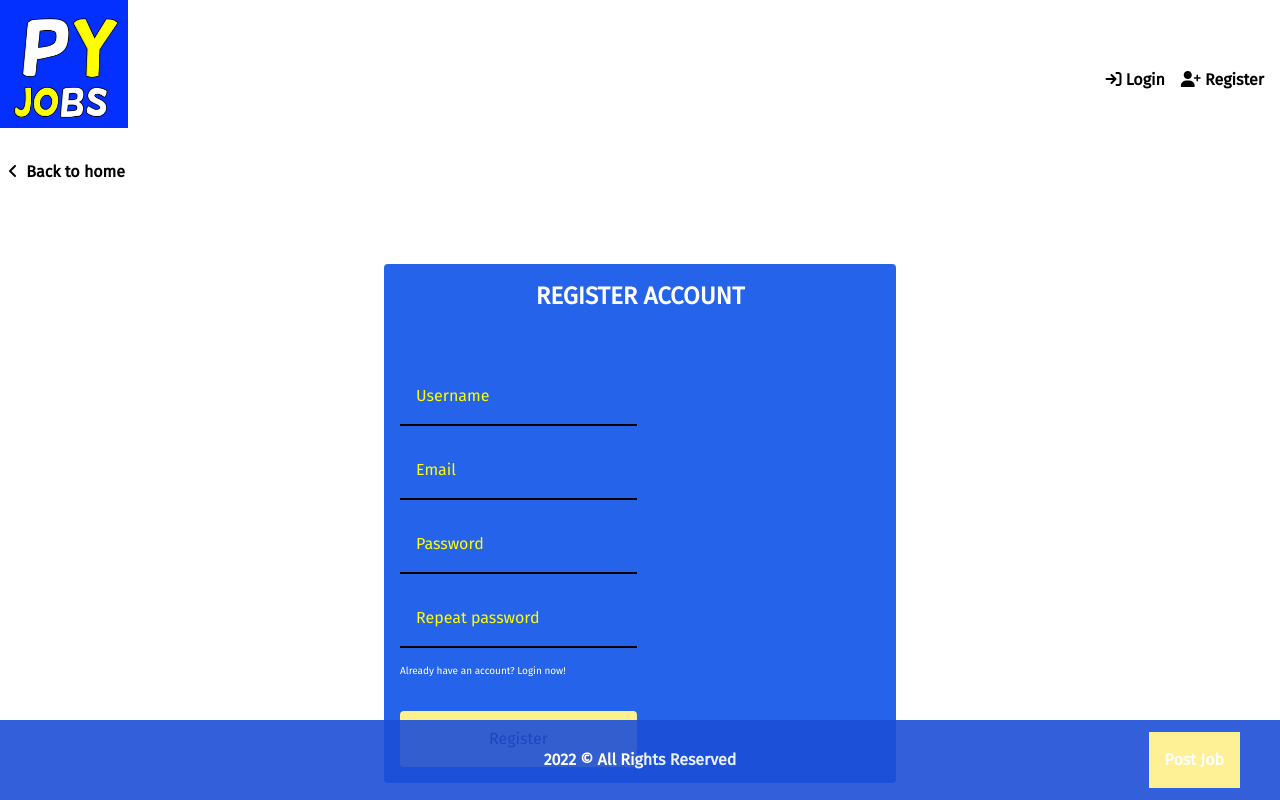
After one commit to Djolen/PyJobs, a Flask app: page /user/register in a window 1280 px wide. The commit adds this page. Run offline with Flask 2, Linux system fonts and the light colour scheme; some libraries are stand-ins or nearby versions.

Commit message:
user authorization

```diff
--- a/app.py
+++ b/app.py
@@ -5,7 +5,9 @@ from flask import Flask, render_template, request, redirect, url_for, flash
 from flask_migrate import Migrate
 from flask_sqlalchemy import SQLAlchemy
 from werkzeug.utils import secure_filename
-from forms import CreateJobForm, EditJobForm
+from flask_bcrypt import Bcrypt
+from forms import CreateJobForm, EditJobForm, RegisterUserForm, LoginUserFormn
+from flask_login import UserMixin, login_user, LoginManager, login_required, current_user, logout_user
 
 app = Flask(__name__)
 
@@ -22,6 +24,22 @@ db = SQLAlchemy(app)
 migrate = Migrate(app,db)
 ##################################
 
+
+bcrypt = Bcrypt(app)
+
+########################login manager
+
+login_manager = LoginManager()
+login_manager.init_app(app)
+login_manager.login_view = 'login'
+
+@login_manager.user_loader
+def load_user(user_id):
+    return User.query.get(int(user_id))
+
+
+########################################
+
 ######################################## MODELS
 class Job(db.Model):
     id = db.Column(db.Integer, primary_key = True)
@@ -36,11 +54,11 @@ class Job(db.Model):
     creater_at = db.Column(db.DateTime, default=datetime.now)
 
 
-class User(db.Model):
+class User(UserMixin, db.Model):
     id = db.Column(db.Integer,  primary_key = True)
     name  = db.Column(db.String(50), nullable=False)
     email = db.Column(db.String(50), nullable=False, unique = True)
-    password = db.Column(db.String(50), nullable=False)
+    password = db.Column(db.String(100), nullable=False)
     creater_at = db.Column(db.DateTime, default=datetime.now)
 ##########################################################
 
@@ -160,8 +178,67 @@ def show(id):
 ###########USER ROUYES
 @app.route("/user/register")
 def createUser():
-    return render_template("user/register")
+    form = RegisterUserForm()
+    return render_template("user/register.html", form = form)
 
+@app.route('/user/register', methods =['POST'])
+def register():
+    form = RegisterUserForm()
+    if form.validate_on_submit() and request.method == 'POST':
+        username = form.username.data
+        email = form.email.data
+        password = form.password.data
+
+        user = User.query.filter_by(email=email).first()
+        if user:
+            flash("Email already exists")
+            return redirect(url_for('register'))
+
+        new_user = User(name = username, email = email, password = bcrypt.generate_password_hash(password))
+        db.session.add(new_user)
+        db.session.commit()
+
+
+        return redirect(url_for('index'))
+    else:
+        flash("Password didn't match")
+        return redirect(url_for('register'))
+
+@app.route('/user/login')
+def login():
+    form = LoginUserFormn()
+    return render_template('user/login.html', form = form)
+
+@app.route('/user/login', methods =['POST'])
+def loginPOST():
+    form = LoginUserFormn()
+    if form.validate_on_submit and request.method == 'POST':
+        email = form.email.data
+        password = form.password.data
+        user = User.query.filter_by(email = email).first()
+        if not user:
+            flash("User does not exist.")
+            return redirect(url_for('login'))
+        if bcrypt.check_password_hash(user.password, password) is False:
+            flash("Wrong password, please try again!")
+            return redirect(url_for('login'))
+        login_user(user)
+        return redirect(url_for('profile'))
+    flash("Wrong email or password, please try again!")
+    return redirect(url_for('login'))
+
+@app.route('/user/logout')
+def logout():
+    logout_user()
+    flash('Logged out')
+    return redirect(url_for('index'))
+
+
+@app.route('/user/profile')
+@login_required
+def profile():
+    name = current_user.name
+    return render_template('user/profile.html', name= name)
 
 
 @app.errorhandler(404)
--- a/forms.py
+++ b/forms.py
@@ -1,5 +1,5 @@
 from flask_wtf import FlaskForm
-from wtforms import FileField, validators, StringField, EmailField
+from wtforms import FileField, validators, StringField, EmailField, PasswordField
 
 class CreateJobForm(FlaskForm):
     company= StringField("company", [validators.InputRequired()], render_kw={"placeholder": "Company"})
@@ -21,3 +21,13 @@ class EditJobForm(FlaskForm):
     website = StringField("website")
     tags = StringField("tags")
     file = FileField('file')
+
+class RegisterUserForm(FlaskForm):
+    username = StringField('username', [validators.InputRequired()], render_kw={"placeholder": "Username"})
+    email = EmailField("email", [validators.InputRequired()], render_kw={"placeholder": "Email"})
+    password = PasswordField("password", [validators.InputRequired(), validators.EqualTo('confirm', message='Passwords must match')], render_kw={"placeholder": "Password"})
+    confirm = PasswordField("confirm", [validators.InputRequired()], render_kw={"placeholder": "Repeat password"})
+
+class LoginUserFormn(FlaskForm):
+    email = EmailField("email", [validators.InputRequired()], render_kw={"placeholder": "Email"})
+    password = PasswordField("password", [validators.InputRequired()], render_kw={"placeholder": "Password"})
--- a/templates/layout.html
+++ b/templates/layout.html
@@ -31,9 +31,9 @@
             <img src="/static/images/logo.png" alt="" srcset="" class="h-full">
         </a>
         <div class="hidden items-center justify-between min-h-full bg-white p-4  md:flex">
-            <a class="mr-4" href=""> <i class="fa-solid fa-arrow-right-to-bracket"></i> <h1 class="text-md font-bold inline">Login</h1></a>
+            <a class="mr-4" href="/user/login"> <i class="fa-solid fa-arrow-right-to-bracket"></i> <h1 class="text-md font-bold inline">Login</h1></a>
 
-            <a href=""> <i class="fa-solid fa-user-plus"></i> <h1 class="text-md font-bold inline">Register</h1></a>
+            <a href="/user/register"> <i class="fa-solid fa-user-plus"></i> <h1 class="text-md font-bold inline">Register</h1></a>
 
         </div>
     </div>
--- /dev/null
+++ b/templates/user/profile.html
@@ -0,0 +1 @@
+<h1>My profile: {{ name }}</h1>
--- /dev/null
+++ b/templates/user/register.html
@@ -0,0 +1,24 @@
+{% extends "layout.html"%}
+
+{% block content %}
+
+    {% include "partials/back_to_home.html" %}
+
+    <div class="createForm flex flex-col items-start justify-center bg-blue-600 w-4/5 p-4 rounded mx-auto my-20 md:w-2/5">
+        <h1 class="text-white font-bold text-2xl mb-12 self-center uppercase"> Register Account </h1>
+        <form action="/user/register" method="POST"  class="flex flex-col justify-start" autocomplete="off">
+
+            {{form.hidden_tag()}}
+            {{form.username(class_='p-4 my-2')}}
+            {{form.email(class_='p-4 my-2')}}
+            {{form.password(class_='p-4 my-2')}}
+            {{form.confirm(class_='p-4 my-2')}}
+
+            <a href="{{ url_for('login') }}"> <p class="text-[10px] mt-2 text-white hover:opacity-[90%]"> Already have an account? Login now! </p> </a>
+
+            <button type="submit" class="bg-yellow-200 rounded p-4 hover:opacity-[95%] mt-8"> Register </button>
+        </form>
+    </div>
+
+
+{% endblock %}
```
Also changed, not shown: migrations/versions/34da4b435f42_.py (added, +28 -0 lines), migrations/versions/91ec5bb2a1f6_.py (added, +28 -0 lines), templates/user/login.html (added, +21 -0 lines).
